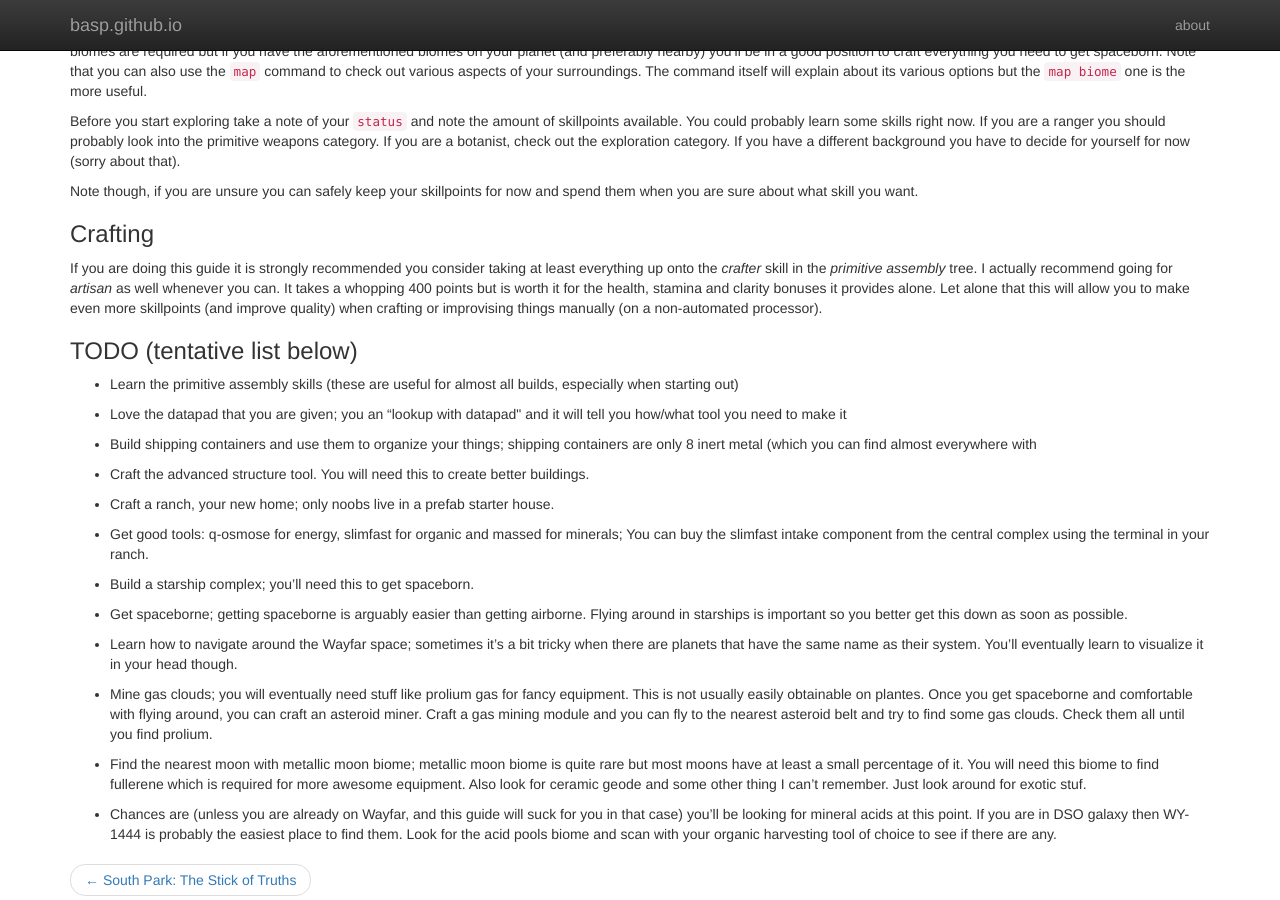
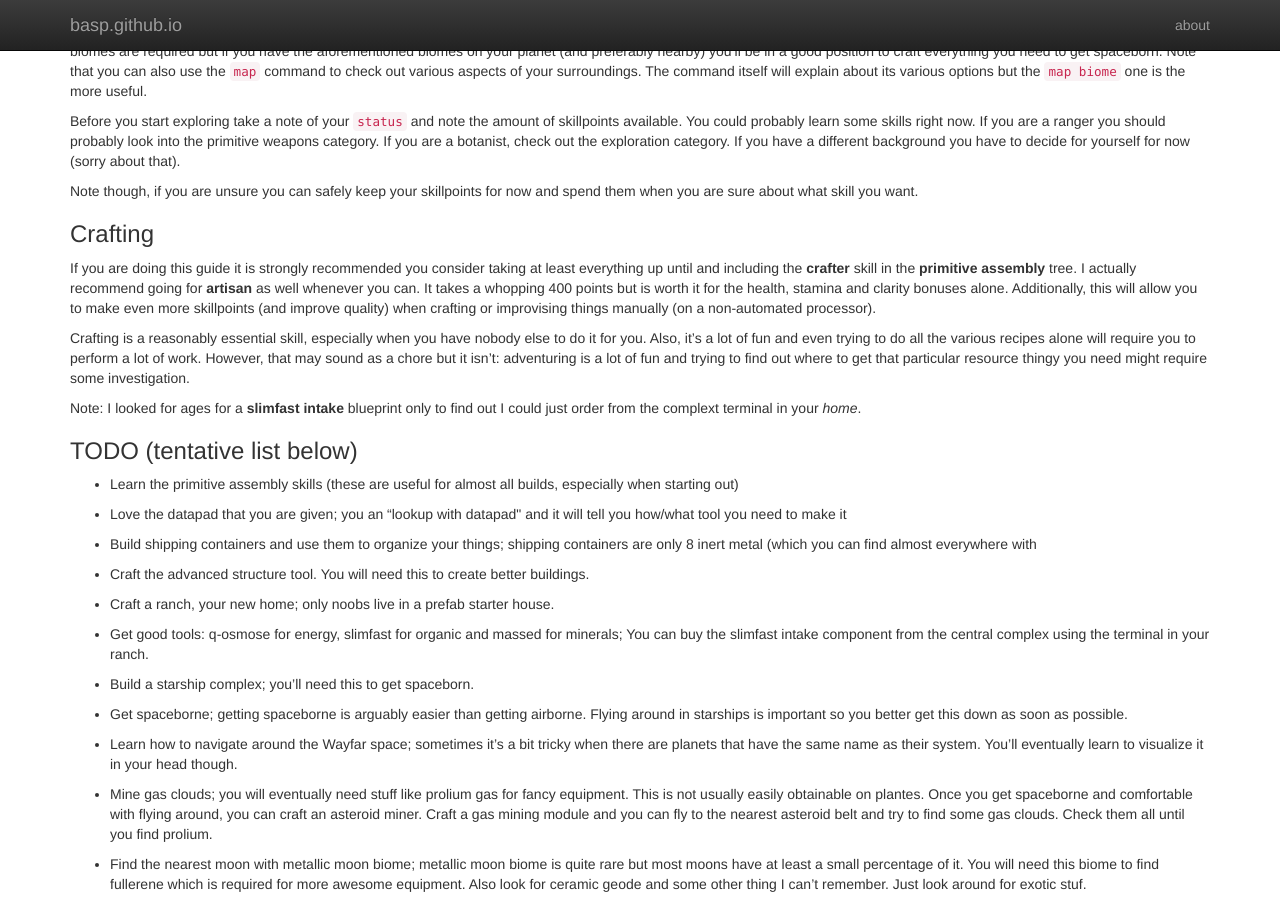
Before and after one commit to basp/basp.github.io, a Jekyll site: the page built from _posts/2014-03-27-AI-opinionated-newbie-guide.md, in a window 1280 px wide and 900 px high, scrolled down 1227 px. Built offline with Jekyll 4.4.1, drawn with Linux system fonts in a browser that asks for light colours; nearby versions of some CDN libraries; Markdown is read by kramdown in place of the engine named in the settings.

Commit message:
More stuff on various stuff

```diff
--- a/_posts/2014-03-27-AI-opinionated-newbie-guide.md
+++ b/_posts/2014-03-27-AI-opinionated-newbie-guide.md
@@ -48,7 +48,11 @@ Before you start exploring take a note of your `status` and note the amount of s
 Note though, if you are unsure you can safely keep your skillpoints for now and spend them when you are sure about what skill you want.
 
 ### Crafting
-If you are doing this guide it is strongly recommended you consider taking at least everything up onto the _crafter_ skill in the _primitive assembly_ tree. I actually recommend going for _artisan_ as well whenever you can. It takes a whopping 400 points but is worth it for the health, stamina and clarity bonuses it provides alone. Let alone that this will allow you to make even more skillpoints (and improve quality) when crafting or improvising things manually (on a non-automated processor).
+If you are doing this guide it is strongly recommended you consider taking at least everything up until and including the __crafter__ skill in the __primitive assembly__ tree. I actually recommend going for __artisan__ as well whenever you can. It takes a whopping 400 points but is worth it for the health, stamina and clarity bonuses alone. Additionally, this will allow you to make even more skillpoints (and improve quality) when crafting or improvising things manually (on a non-automated processor).
+
+Crafting is a reasonably essential skill, especially when you have nobody else to do it for you. Also, it's a lot of fun and even trying to do all the various recipes alone will require you to perform a lot of work. However, that may sound as a chore but it isn't: adventuring is a lot of fun and trying to find out where to get that particular resource thingy you need might require some investigation.
+
+Note: I looked for ages for a __slimfast intake__ blueprint only to find out I could just order from the complext terminal in your _home_.
 
 ### TODO (tentative list below)
 * Learn the primitive assembly skills (these are useful for almost all builds, especially when starting out)
```
